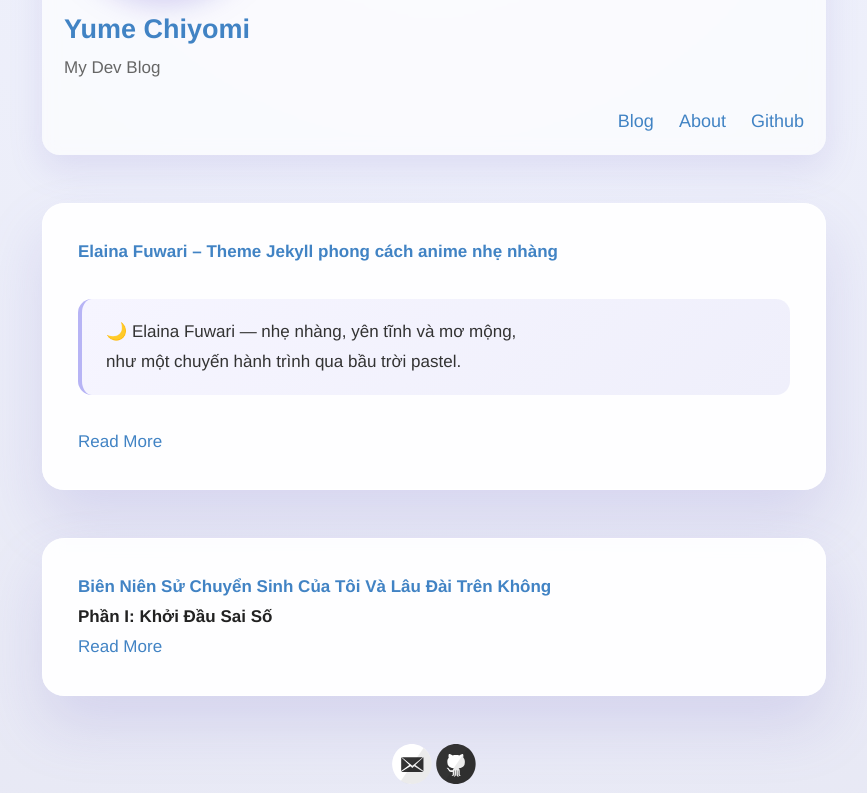
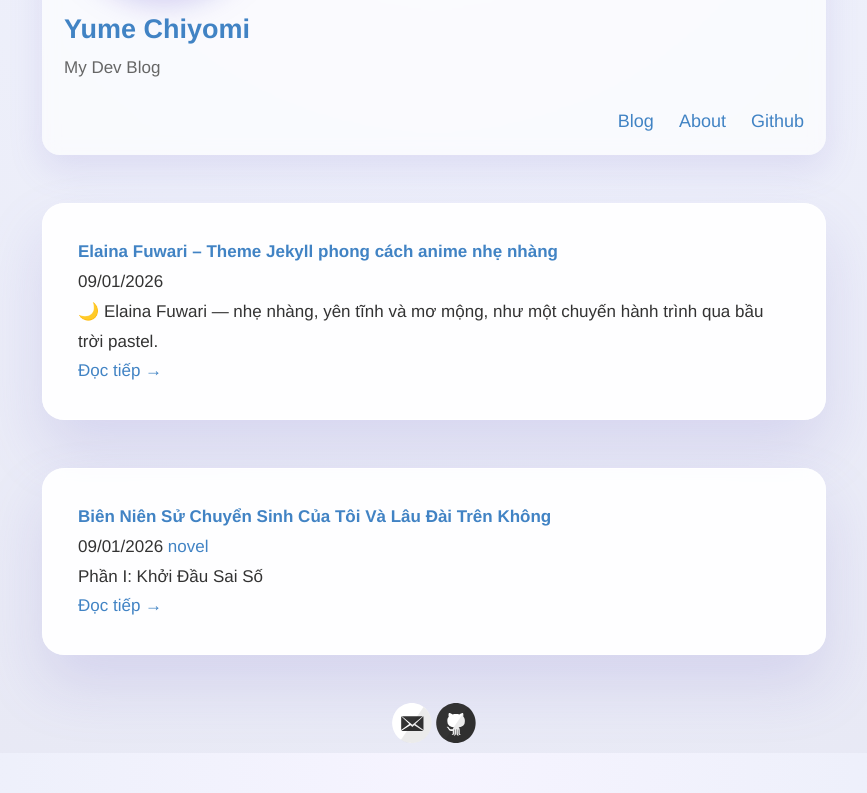
Before and after one commit to yumechiyomi/yumechiyomi.github.io, a Jekyll site: the page built from index.html, in a window 1280 px wide, cut to the strip 272-1065 px from the top of the page. Shown: the whole strip, without its empty margins (206-1073 px from the left). Built offline with Jekyll 4.4.1, drawn with Linux system fonts in a browser that asks for light colours; after the commit the page ends 1025 px from its top, so only the background shows below that.

Commit message:
Update index.html

```diff
--- a/index.html
+++ b/index.html
@@ -6,13 +6,54 @@ layout: default
   {% for post in site.posts %}
     <article class="post">
 
-      <h1><a href="{{ site.baseurl }}{{ post.url }}">{{ post.title }}</a></h1>
+      <!-- TIÊU ĐỀ -->
+      <h2>
+        <a href="{{ post.url | relative_url }}">
+          {{ post.title }}
+        </a>
+      </h2>
 
-      <div class="entry">
-        {{ post.excerpt }}
+      <!-- META: NGÀY + CATEGORY + TAG -->
+      <div class="post-meta">
+
+        <!-- NGÀY -->
+        <span class="post-date">
+          {{ post.date | date: "%d/%m/%Y" }}
+        </span>
+
+        <!-- CATEGORY -->
+        {% if post.categories %}
+          <span class="post-category">
+            {% for category in post.categories %}
+              <a href="{{ site.baseurl }}/categories/#{{ category | slugify }}">
+                {{ category }}
+              </a>
+            {% endfor %}
+          </span>
+        {% endif %}
+
+        <!-- TAG -->
+        {% if post.tags %}
+          <span class="post-tags">
+            {% for tag in post.tags %}
+              <a href="{{ site.baseurl }}/tags/#{{ tag | slugify }}">
+                #{{ tag }}
+              </a>
+            {% endfor %}
+          </span>
+        {% endif %}
+
       </div>
 
-      <a href="{{ site.baseurl }}{{ post.url }}" class="read-more">Read More</a>
+      <!-- TRÍCH ĐOẠN -->
+      <p>
+        {{ post.excerpt | strip_html | truncate: 180 }}
+      </p>
+
+      <a class="read-more" href="{{ post.url | relative_url }}">
+        Đọc tiếp →
+      </a>
+
     </article>
   {% endfor %}
 </div>
```
